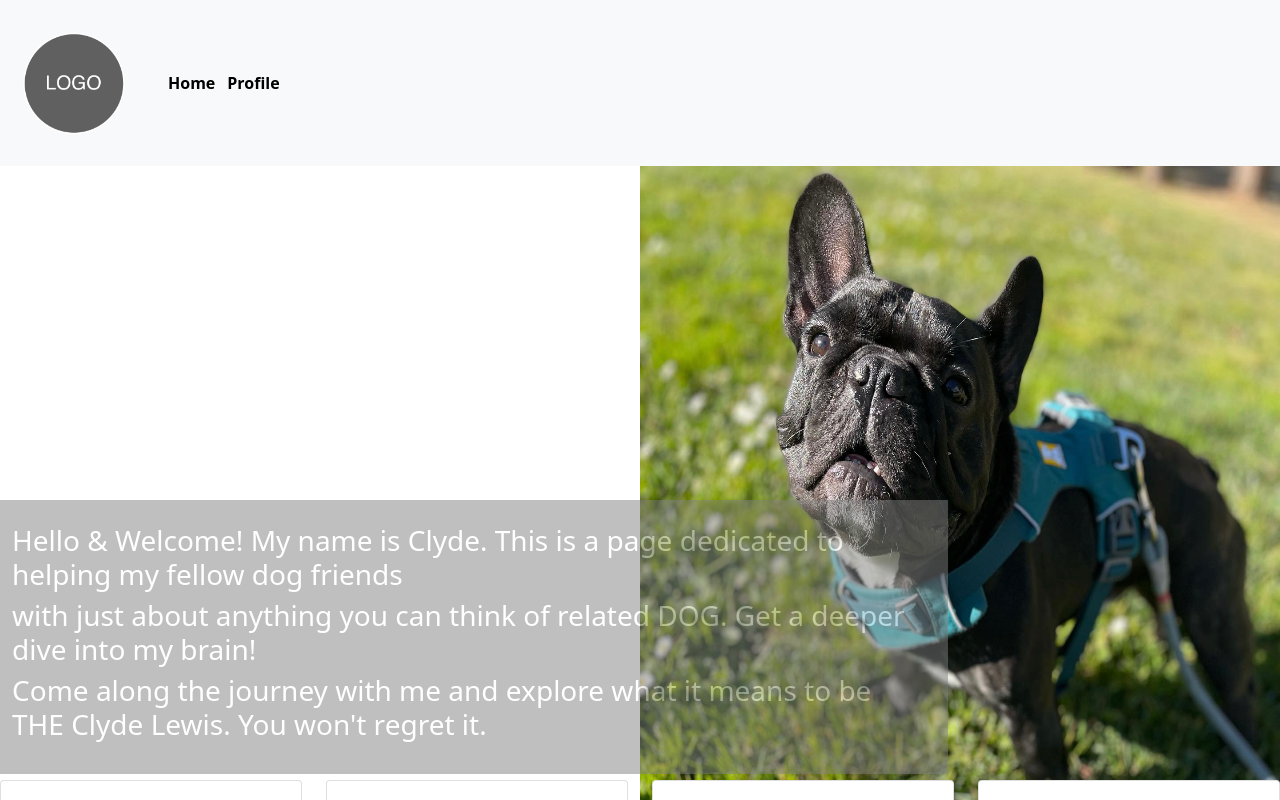
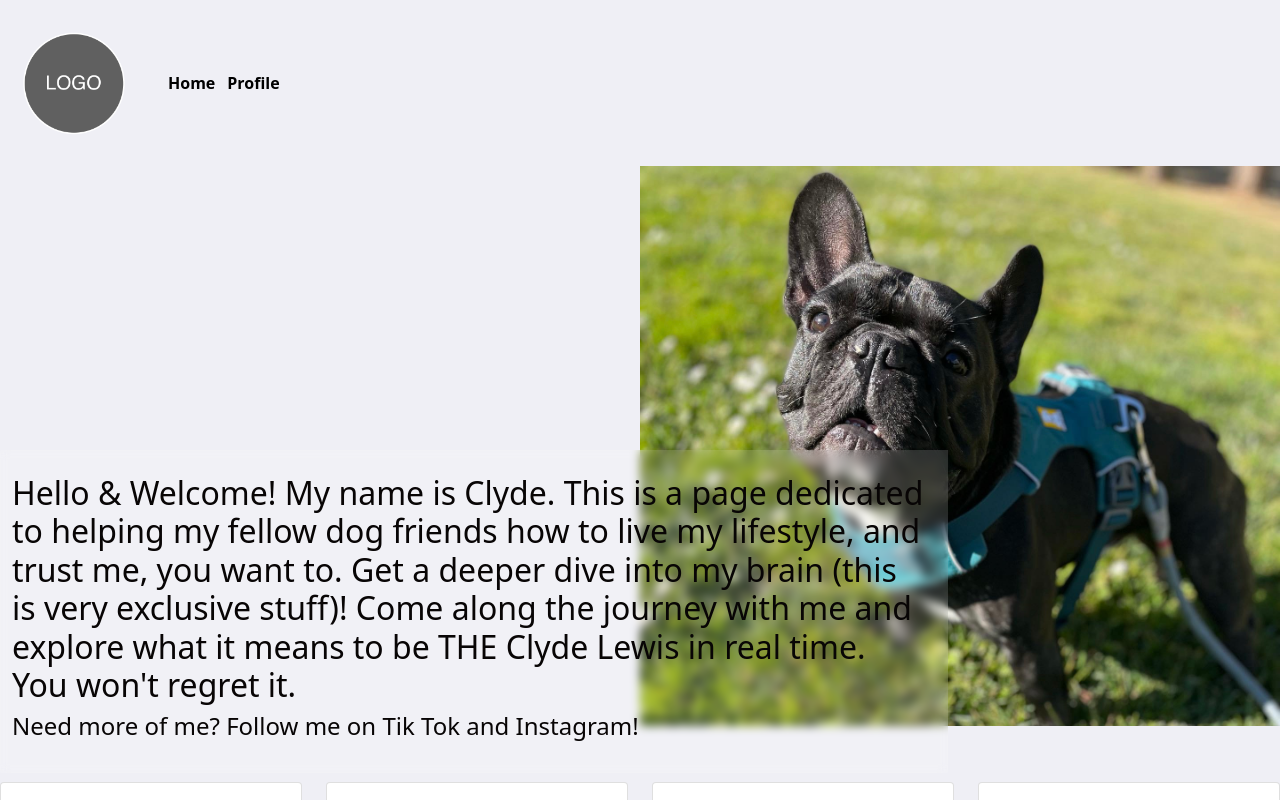
Before and after one commit to kyliemshinn/the-pup-portfolio, a React (Create React App) app in the folder client/: page / in a window 1280 px wide. Shown: the top 800 px of the page. Built offline with nearby package versions, Linux system fonts and the light colour scheme.

Commit message:
fix background styling for all homepage components, change home image view height

```diff
--- a/client/src/components/Cards/BlogCard.js
+++ b/client/src/components/Cards/BlogCard.js
@@ -18,7 +18,7 @@ const BlogCard = () => {
       </div>
 
       <div className="col-sm-3 h-50">
-        <div className="card">
+        <div className="card mt-50">
           <div class="card-body">
             <h3>
               How To Get Your Humans To Take You To The Park When They Don't
--- a/client/src/components/NavBar.js
+++ b/client/src/components/NavBar.js
@@ -5,8 +5,8 @@ import "../styles/NavBar.css";
 
 const NavBar = () => {
   return (
-    <div>
-      <nav className="navbar navbar-expand-lg bg-light">
+    <div className="navBar">
+      <nav className="navbar navbar-expand-lg navBar">
         <img src={Logo} alt="Logo" height="150px" width="150px" />
         <div className="container-fluid">
           <ul className="navbar-nav">
--- a/client/src/pages/Home.js
+++ b/client/src/pages/Home.js
@@ -15,18 +15,14 @@ function Home() {
         </div>
 
         <div className="col headerTxt p-4 w-75">
-          <h3 >
+          <h3 className="fs-2">
             Hello & Welcome! My name is Clyde. This is a page dedicated to
-            helping my fellow dog friends
+            helping my fellow dog friends how to live my lifestyle, and trust
+            me, you want to. Get a deeper dive into my brain (this is very
+            exclusive stuff)! Come along the journey with me and explore what it
+            means to be THE Clyde Lewis in real time. You won't regret it.
           </h3>
-          <h3 >
-            with just about anything you can think of related DOG. Get a deeper
-            dive into my brain!
-          </h3>
-          <h3 >
-            Come along the journey with me and explore what it means to be THE
-            Clyde Lewis. You won't regret it.
-          </h3>
+          <h4>Need more of me? Follow me on Tik Tok and Instagram!</h4>
         </div>
       </div>
       <BlogCard />
--- a/client/src/styles/Home.css
+++ b/client/src/styles/Home.css
@@ -1,3 +1,36 @@
+/* header card styling */
+.home {
+  background-color: #efeff5;
+}
+.headerCard {
+  margin: 50px;
+}
+.clydeImage {
+  height: 70vh;
+  width: 50vw;
+}
+
+.headerTxt {
+  color: rgb(8, 5, 5);
+  position: absolute;
+  top: 450px;
+  /* background-color: grey;
+  opacity: 0.5; */
+  background-color: rgba(255, 255, 255, .15);
+  backdrop-filter: blur(5px);
+  padding: 10px;
+}
+.headerImage {
+  width: 80vw;
+  margin: 20vw 50vw;
+  height: 210px;
+}
+.blog-cards {
+  padding-top: 100px;
+  margin: 20px;
+  margin-top: 1000px;
+}
+
 /* meet the parents styling */
 .about-title {
   text-align: center;
@@ -32,26 +65,3 @@
 .bio-card {
   background-color: #dfdfde;
 }
-
-/* header card styling */
-.clydeImage {
-  height: 80vh;
-  width: 50vw;
-}
-
-.headerTxt {
-  color: white;
-  position: absolute;
-  top: 500px;
-  background-color: grey;
-  opacity: 0.5;
-}
-.headerImage {
-  width: 80vw;
-  margin: 20vw 50vw;
-  height: 210px;
-}
-.blog-cards {
-  padding-top: 100px;
-  margin: 20px;
-}
--- a/client/src/styles/NavBar.css
+++ b/client/src/styles/NavBar.css
@@ -1,3 +1,6 @@
+.navBar {
+    background-color: #efeff5;
+}
 .navLink {
     text-decoration: none;
     font-size: medium;
```
